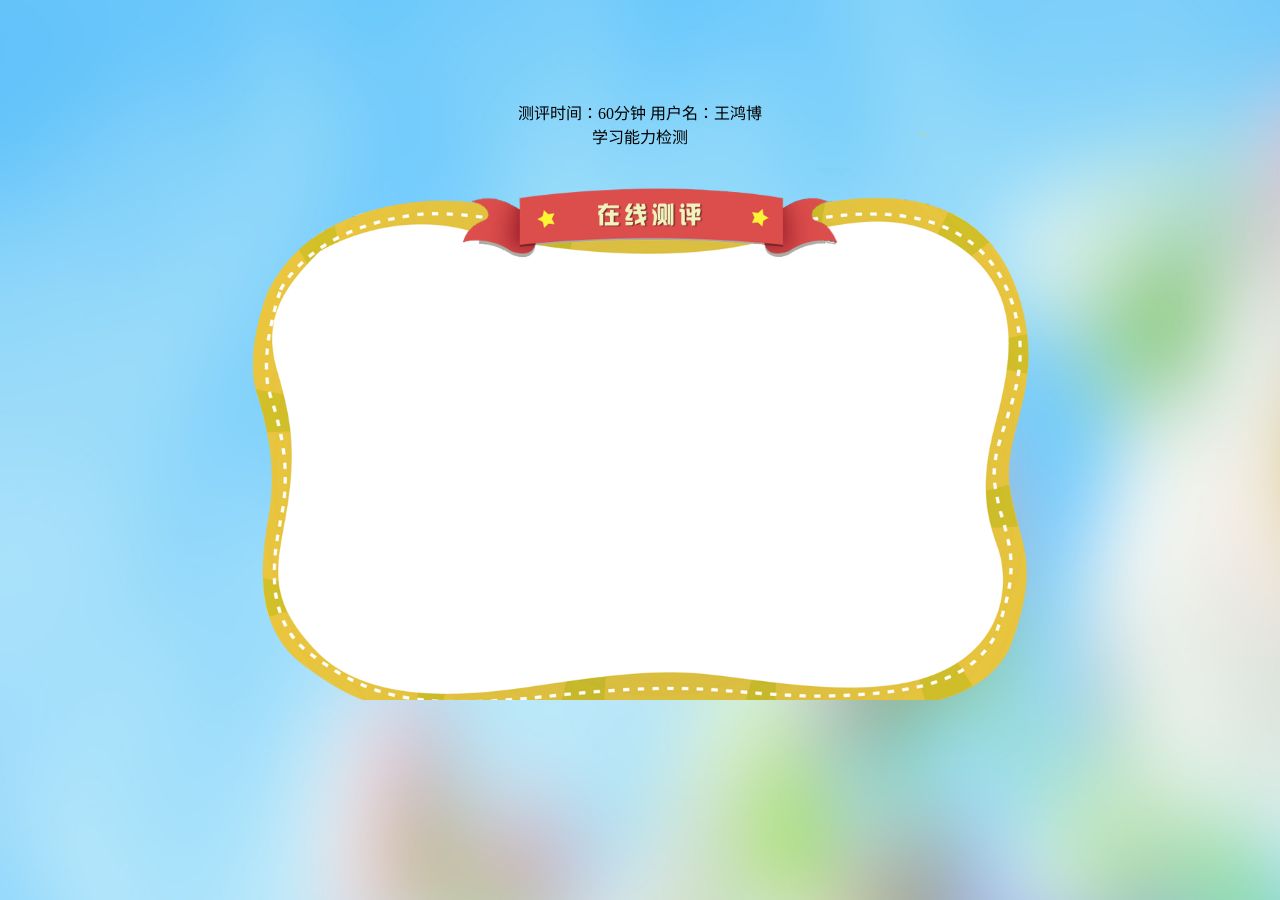
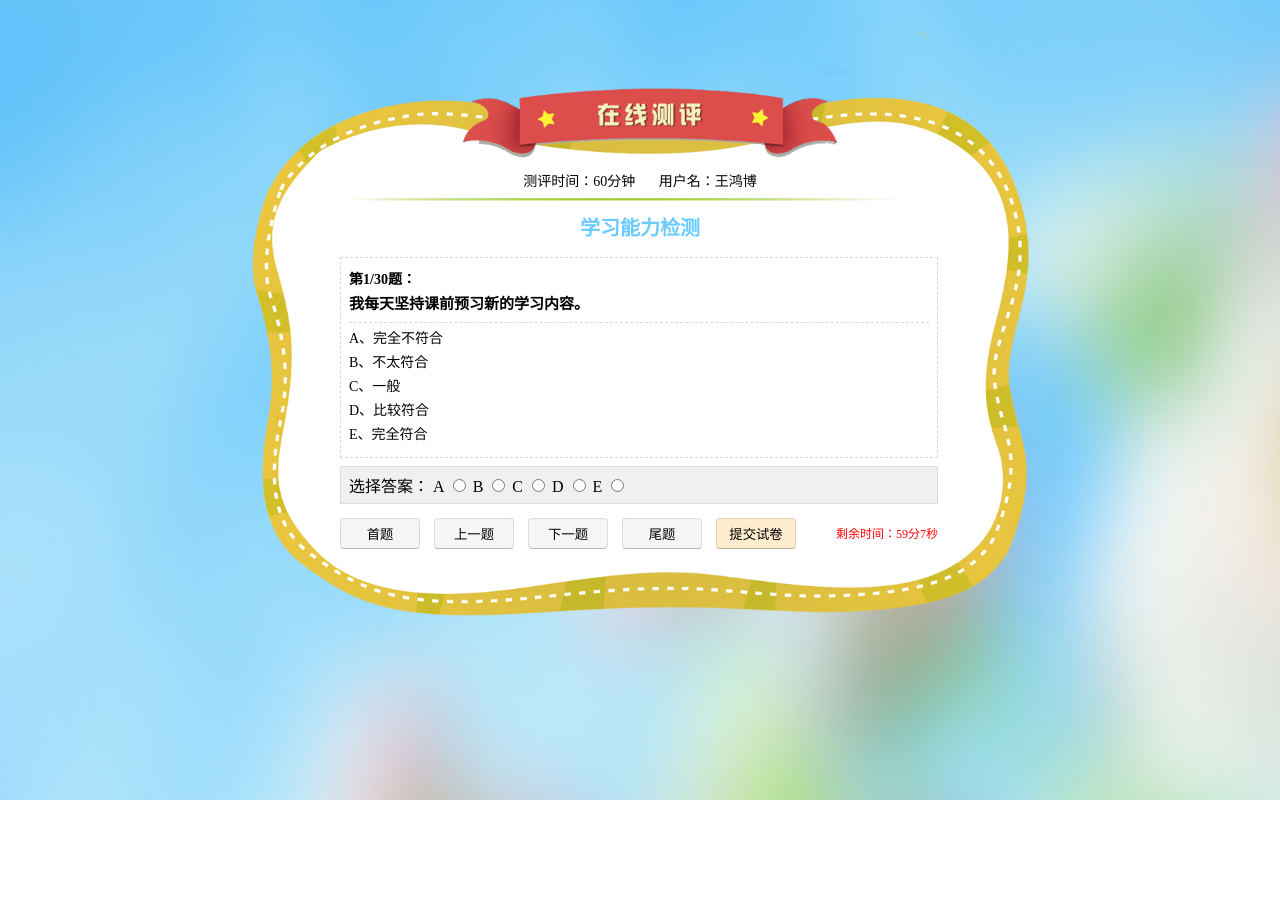
Before and after one commit to wanghongbo/DengKe, a plain HTML site: page web/exam.html in a window 1280 px wide. After the commit the page ends 800 px from the top, so only its background shows below. Drawn offline with Linux system fonts and the light colour scheme.

Commit message:
答题界面

```diff
--- a/web/css/exam.css
+++ b/web/css/exam.css
@@ -1,16 +1,101 @@
 #exam_frame {
     width: 800px;
-    height: 600px;
+    height: 620px;
     margin: 0 auto;
     background-image: url('../img/exam_frame.png');
     background-size: 100%;
 }
 
 .exam_frame_center {
-    margin: 0 200px;
+    float: left;
+    width: 800px;
     text-align: center;
 }
 
 #exam_title {
-    margin-top: 100px;
+    height: 32px;
+    margin-top: 170px;
+    font-size: 14px;
+    background-image: url('../img/exam_title_line.png');
+    background-repeat: no-repeat;
+    background-size: 600px 6px;
+    background-position-x: center;
+    background-position-y: bottom;
 }
+
+.exam_title_span {
+    margin: auto 10px;
+}
+
+#exam_name {
+    margin: 10px auto;
+    font-size: 20px;
+    font-weight: 600;
+    color: #6ACBFE;
+}
+
+.exam_body {
+    padding: 8px;
+    border: #d9d9d9 dashed 1px;
+}
+
+#exam_question_index {
+    font-weight: 600;
+    font-size: 14px;
+}
+
+.exam_frame_block {
+    float: left;
+    margin: 6px auto 2px 100px;
+    width: 580px;
+}
+
+.exam_frame_left {
+    float: left;
+    margin: 2px auto 2px 0px;
+    width: 580px;
+}
+
+#exam_question_title {
+    height: 30px;
+    font-weight: 600;
+    font-size: 15px;
+    border-bottom: #d9d9d9 dashed 1px;
+}
+
+#exam_question_option {
+    font-size: 14px;
+    line-height: 24px;
+}
+
+#exam_answer {
+    padding: 6px 8px;
+    background-color: #eff0ef;
+    border: 1px #dddddd solid;
+}
+
+#exam_action {
+    padding: 6px 0px;
+    width: 598px;
+}
+
+.exam_action_button {
+    width: 80px;
+    margin: 0 10px 0 0;
+    padding: 5px 0px;
+    background-color: #f5f5f5;
+    border: 1px solid #cccccc;
+    border-radius: 4px;
+    border-color: rgba(0, 0, 0, 0.1) rgba(0, 0, 0, 0.1) rgba(0, 0, 0, 0.25);
+}
+
+#exam_left_time {
+    padding: 6px 0px;
+    font-size: 12px;
+    color: red;
+    float: right;
+}
+
+#exam_action_submit {
+    background-color: blanchedalmond;
+}
--- a/web/exam.html
+++ b/web/exam.html
@@ -6,15 +6,53 @@
     <meta http-equiv="X-UA-Compatible" content="ie=edge">
     <link rel="stylesheet" href="css/common.css">
     <link rel="stylesheet" href="css/exam.css">
-    <title>评测中</title>
+    <title>登科评测系统</title>
 </head>
 <body>
     <div id="exam_frame">
         <div id="exam_title" class="exam_frame_center">
-            <span>测评时间：60分钟</span>
-            <span>用户名：王鸿博</span>
+        <span class="exam_title_span">测评时间：60分钟</span>
+        <span class="exam_title_span">用户名：王鸿博</span>
         </div>
         <div id="exam_name" class="exam_frame_center">学习能力检测</div>
+        <div class="exam_body exam_frame_block">
+            <div id="exam_question_index" class="exam_frame_left">第1/30题：</div>
+            <br>
+            <div id="exam_question_title" class="exam_frame_left">我每天坚持课前预习新的学习内容。</div>
+            <br>
+            <div id="exam_question_option" class="exam_frame_left">
+                <span>A、完全不符合</span>
+                <br>
+                <span>B、不太符合</span>
+                <br>
+                <span>C、一般</span>
+                <br>
+                <span>D、比较符合</span>
+                <br>
+                <span>E、完全符合</span>
+            </div>
+        </div>
+        <div id="exam_answer" class="exam_frame_block">
+            选择答案：
+            <label for="radio1">A</label>
+            <input type="radio" name="answer" id="radio1">
+            <label for="radio2">B</label>
+            <input type="radio" name="answer" id="radio2">
+            <label for="radio3">C</label>
+            <input type="radio" name="answer" id="radio3">
+            <label for="radio4">D</label>
+            <input type="radio" name="answer" id="radio4">
+            <label for="radio5">E</label>
+            <input type="radio" name="answer" id="radio5">
+        </div>
+        <div id="exam_action" class="exam_frame_block">
+            <input type="button" class="exam_action_button" value="首题">
+            <input type="button" class="exam_action_button" value="上一题">
+            <input type="button" class="exam_action_button" value="下一题">
+            <input type="button" class="exam_action_button" value="尾题">
+            <input type="submit" id="exam_action_submit" class="exam_action_button" value="提交试卷">
+            <span id="exam_left_time">剩余时间：59分7秒</span>
+        </div>
     </div>
 </body>
 </html>
```
Also changed, not shown: web/img/exam_title_line.png (added).
